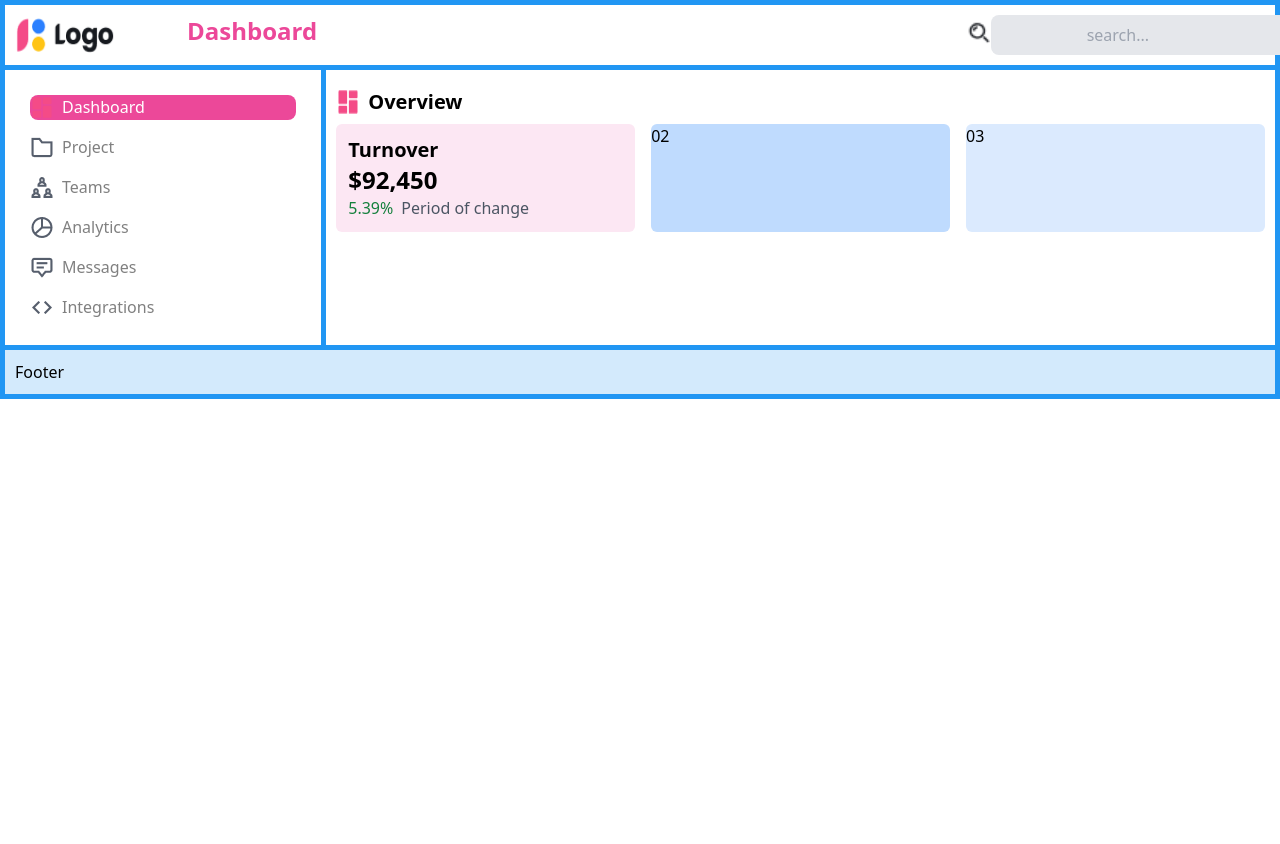
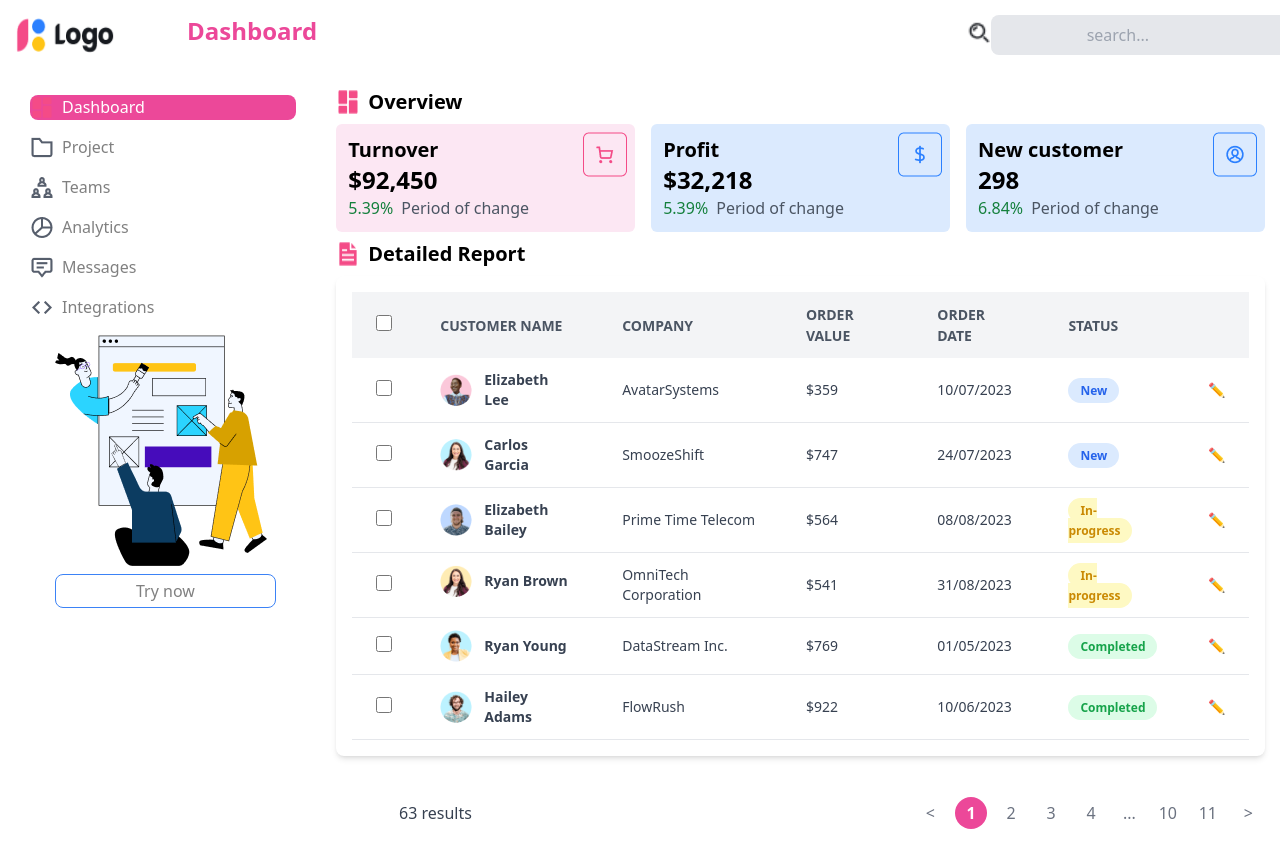
Before and after one commit to Huynhlehoan/PTGDUD_BaiTapTH, a React (Vite) app in the folder Tuan7/HuynhLeHoan_22682941_Tuan7_Bai1/: page / in a window 1280 px wide. Shown: the top 844 px of the page. Before the commit the page ends 800 px from the top, so only its background shows below. Built offline with nearby package versions, Linux system fonts and the light colour scheme.

Commit message:
1. Layout lan2

```diff
--- a/Tuan7/HuynhLeHoan_22682941_Tuan7_Bai1/src/App.jsx
+++ b/Tuan7/HuynhLeHoan_22682941_Tuan7_Bai1/src/App.jsx
@@ -7,12 +7,24 @@ import bell from './assets/Lab_05/Bell 1.png'
 import question from './assets/Lab_05/Question 1.png'
 import search from './assets/Lab_05/Search.png'
 import avatar1 from './assets/Lab_05/Avatar 313.png'
+import Group from './assets/Lab_05/Group.png'
 import logo1 from './assets/Lab_05/Squares four 1.png'
 import logo2 from './assets/Lab_05/Folder.png'
 import logo3 from './assets/Lab_05/Groups.png'
 import logo4 from './assets/Lab_05/Pie chart.png'
 import logo5 from './assets/Lab_05/Chat.png'
 import logo6 from './assets/Lab_05/Code.png'
+
+import logo7 from './assets/Lab_05/Button 1509.png'
+import logo8 from './assets/Lab_05/Button 1529.png'
+import logo9 from './assets/Lab_05/Button 1530.png'
+import logo10 from './assets/Lab_05/File text 1.png'
+import ava1 from './assets/Lab_05/Avatar (1).png'
+import ava2 from './assets/Lab_05/Avatar (2).png'
+import ava3 from './assets/Lab_05/Avatar (3).png'
+import ava4 from './assets/Lab_05/Avatar (4).png'
+import ava5 from './assets/Lab_05/Avatar (5).png'
+import ava6 from './assets/Lab_05/Avatar.png'
 
 import { Link } from 'react-router-dom'
 function App() {
@@ -52,6 +64,9 @@ function App() {
     <div style={{margin:'15px'}} className='flex gap-x-2'>
         <img src={logo6} alt="" />
         <a href="#">Integrations</a></div>
+        <img src={Group} alt="" className='ms-10' />
+        <button className='bg-white border border-blue-500 rounded-lg px-20 py-1 mt-2 ms-10'>
+          Try now</button>
       </div>
 
   <div class="content">
@@ -61,27 +76,202 @@ function App() {
 
         </div>
          <div class="grid grid-cols-3 gap-4">
-          <div className='bg-pink-100 rounded-md p-3'>
+          <div className='bg-pink-100 rounded-md p-3 relative'>
+
+                <div class="absolute top-2 right-2">
+                  <img src={logo7} alt="" />
+                  </div>
+
               <h3 className='font-bold text-xl'>Turnover</h3>
               <h1 className='text-2xl font-bold'>$92,450</h1>
               <div className='flex'> <h3 className='text-green-700'>5.39%</h3>
               <h3 className='text-gray-600 ms-2'>Period of change</h3></div>
 
-          </div>
-          <div className='bg-blue-200 rounded-md'>02
+
 
           </div>
-          <div className='bg-blue-100 rounded-md'>03
+          <div className='bg-blue-100 rounded-md p-3 relative'>
 
-          </div>
+             <div class="absolute top-2 right-2">
+               <img src={logo8} alt="" />
+               </div>
+
+           <h3 className='font-bold text-xl'>Profit</h3>
+           <h1 className='text-2xl font-bold'>$32,218</h1>
+           <div className='flex'> <h3 className='text-green-700'>5.39%</h3>
+           <h3 className='text-gray-600 ms-2'>Period of change</h3></div>
+
+
+
+       </div>
+
+       <div className='bg-blue-100 rounded-md p-3 relative'>
+
+             <div class="absolute top-2 right-2">
+               <img src={logo9} alt="" />
+               </div>
+
+           <h3 className='font-bold text-xl'>New customer</h3>
+           <h1 className='text-2xl font-bold'>298</h1>
+           <div className='flex'> <h3 className='text-green-700'>6.84%</h3>
+           <h3 className='text-gray-600 ms-2'>Period of change</h3></div>
+
+
+
+       </div>
     </div>
+    <div className='flex gap-x-2 mt-2 mb-2'>
+      <img src={logo10} alt="" />
+      <h2 className=' font-bold text-xl '>Detailed Report</h2>
 
+        </div>
+    <div className="overflow-x-auto bg-white shadow-md rounded-lg p-4">
+      <table className="w-full border-collapse">
+        {/* Header */}
+        <thead>
+          <tr className="bg-gray-100 text-gray-600 uppercase text-sm leading-normal">
+            <th className="py-3 px-6">
+              <input type="checkbox" className="w-4 h-4" />
+            </th>
+            <th className="py-3 px-6 text-left">Customer Name</th>
+            <th className="py-3 px-6 text-left">Company</th>
+            <th className="py-3 px-6 text-left">Order Value</th>
+            <th className="py-3 px-6 text-left">Order Date</th>
+            <th className="py-3 px-6 text-left">Status</th>
+            <th className="py-3 px-6"></th>
+          </tr>
+        </thead>
+
+        {/* Body */}
+        <tbody className="text-gray-700 text-sm">
+          {/* Row 1 */}
+          <tr className="border-b border-gray-200 hover:bg-gray-50">
+            <td className="py-3 px-6"><input type="checkbox" className="w-4 h-4" /></td>
+            <td className="py-3 px-6 flex items-center space-x-3">
+              <img src={ava6} className="w-8 h-8 rounded-full" />
+              <span className="font-semibold">Elizabeth Lee</span>
+            </td>
+            <td className="py-3 px-6">AvatarSystems</td>
+            <td className="py-3 px-6">$359</td>
+            <td className="py-3 px-6">10/07/2023</td>
+            <td className="py-3 px-6">
+              <span className="bg-blue-100 text-blue-600 py-1 px-3 rounded-full text-xs font-semibold">New</span>
+            </td>
+            <td className="py-3 px-6 text-gray-400 hover:text-gray-600 cursor-pointer">✏️</td>
+          </tr>
+
+          {/* Row 2 */}
+          <tr className="border-b border-gray-200 hover:bg-gray-50">
+            <td className="py-3 px-6"><input type="checkbox" className="w-4 h-4" /></td>
+            <td className="py-3 px-6 flex items-center space-x-3">
+              <img src={ava4} className="w-8 h-8 rounded-full" />
+              <span className="font-semibold">Carlos Garcia</span>
+            </td>
+            <td className="py-3 px-6">SmoozeShift</td>
+            <td className="py-3 px-6">$747</td>
+            <td className="py-3 px-6">24/07/2023</td>
+            <td className="py-3 px-6">
+              <span className="bg-blue-100 text-blue-600 py-1 px-3 rounded-full text-xs font-semibold">New</span>
+            </td>
+            <td className="py-3 px-6 text-gray-400 hover:text-gray-600 cursor-pointer">✏️</td>
+          </tr>
+
+          {/* Row 3 */}
+          <tr className="border-b border-gray-200 hover:bg-gray-50">
+            <td className="py-3 px-6"><input type="checkbox" className="w-4 h-4" /></td>
+            <td className="py-3 px-6 flex items-center space-x-3">
+              <img src={ava1} className="w-8 h-8 rounded-full" />
+              <span className="font-semibold">Elizabeth Bailey</span>
+            </td>
+            <td className="py-3 px-6">Prime Time Telecom</td>
+            <td className="py-3 px-6">$564</td>
+            <td className="py-3 px-6">08/08/2023</td>
+            <td className="py-3 px-6">
+              <span className="bg-yellow-100 text-yellow-600 py-1 px-3 rounded-full text-xs font-semibold">In-progress</span>
+            </td>
+            <td className="py-3 px-6 text-gray-400 hover:text-gray-600 cursor-pointer">✏️</td>
+          </tr>
+
+          {/* Row 4 */}
+          <tr className="border-b border-gray-200 hover:bg-gray-50">
+            <td className="py-3 px-6"><input type="checkbox" className="w-4 h-4" /></td>
+            <td className="py-3 px-6 flex items-center space-x-3">
+              <img src={ava2} className="w-8 h-8 rounded-full" />
+              <span className="font-semibold">Ryan Brown</span>
+            </td>
+            <td className="py-3 px-6">OmniTech Corporation</td>
+            <td className="py-3 px-6">$541</td>
+            <td className="py-3 px-6">31/08/2023</td>
+            <td className="py-3 px-6">
+              <span className="bg-yellow-100 text-yellow-600 py-1 px-3 rounded-full text-xs font-semibold">In-progress</span>
+            </td>
+            <td className="py-3 px-6 text-gray-400 hover:text-gray-600 cursor-pointer">✏️</td>
+          </tr>
+
+          {/* Row 5 */}
+          <tr className="border-b border-gray-200 hover:bg-gray-50">
+            <td className="py-3 px-6"><input type="checkbox" className="w-4 h-4" /></td>
+            <td className="py-3 px-6 flex items-center space-x-3">
+              <img src={ava3} className="w-8 h-8 rounded-full" />
+              <span className="font-semibold">Ryan Young</span>
+            </td>
+            <td className="py-3 px-6">DataStream Inc.</td>
+            <td className="py-3 px-6">$769</td>
+            <td className="py-3 px-6">01/05/2023</td>
+            <td className="py-3 px-6">
+              <span className="bg-green-100 text-green-600 py-1 px-3 rounded-full text-xs font-semibold">Completed</span>
+            </td>
+            <td className="py-3 px-6 text-gray-400 hover:text-gray-600 cursor-pointer">✏️</td>
+          </tr>
+            {/* Row 6 */}
+            <tr className="border-b border-gray-200 hover:bg-gray-50">
+            <td className="py-3 px-6"><input type="checkbox" className="w-4 h-4" /></td>
+            <td className="py-3 px-6 flex items-center space-x-3">
+              <img src={ava5} className="w-8 h-8 rounded-full" />
+              <span className="font-semibold">Hailey Adams</span>
+            </td>
+            <td className="py-3 px-6">FlowRush</td>
+            <td className="py-3 px-6">$922</td>
+            <td className="py-3 px-6">10/06/2023</td>
+            <td className="py-3 px-6">
+              <span className="bg-green-100 text-green-600 py-1 px-3 rounded-full text-xs font-semibold">Completed</span>
+            </td>
+            <td className="py-3 px-6 text-gray-400 hover:text-gray-600 cursor-pointer">✏️</td>
+          </tr>
+        </tbody>
+      </table>
+    </div>
 
 
       </div>
 
+      <div className="footer flex justify-between items-center mt-4">
+  {/* Kết quả bên trái */}
+  <h4 className="ms-96 text-gray-700">63 results</h4>
 
-  <div class="footer"><h4>Footer</h4></div>
+  {/* Phân trang bên phải */}
+  <div className="flex items-center space-x-2">
+    {/* Nút Previous */}
+    <button className="px-3 py-1 text-gray-500 hover:text-gray-700">&lt;</button>
+
+    {/* Số trang */}
+    <button className="w-8 h-8 bg-pink-500 text-white rounded-full font-semibold">1</button>
+    <button className="w-8 h-8 text-gray-500 hover:text-gray-700">2</button>
+    <button className="w-8 h-8 text-gray-500 hover:text-gray-700">3</button>
+    <button className="w-8 h-8 text-gray-500 hover:text-gray-700">4</button>
+
+    {/* Dấu ... */}
+    <span className="px-2 text-gray-500">...</span>
+
+    {/* Trang cuối */}
+    <button className="w-8 h-8 text-gray-500 hover:text-gray-700">10</button>
+    <button className="w-8 h-8 text-gray-500 hover:text-gray-700">11</button>
+
+    {/* Nút Next */}
+    <button className="px-3 py-1 text-gray-500 hover:text-gray-700">&gt;</button>
+  </div>
+</div>
+
     </div>
   )
 }
--- a/Tuan7/HuynhLeHoan_22682941_Tuan7_Bai1/src/index.css
+++ b/Tuan7/HuynhLeHoan_22682941_Tuan7_Bai1/src/index.css
@@ -10,7 +10,7 @@
     "footer footer";
   grid-template-columns: 1fr 3fr;
   gap: 5px;
-  background-color: #2196F3;
+
   padding: 5px;
 }
 .container > div {
```
Also changed, not shown: 2 other files (tests, documents, lock files or other folders).
